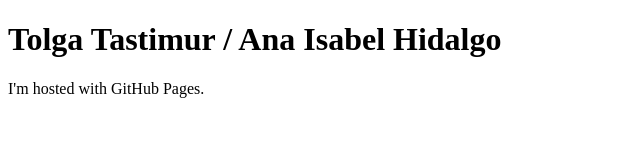
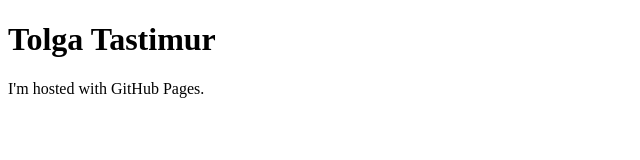
Before and after one commit to tolgatastimur/tolgatastimur.github.io, a plain HTML site: page index.html in a window 1280 px wide. Shown: the whole page, without its empty margins (0-640 px from the left). Drawn offline with Linux system fonts and the light colour scheme.

Commit message:
Update index.html

```diff
--- a/index.html
+++ b/index.html
@@ -1,7 +1,7 @@
 <!DOCTYPE html>
 <html>
 <body>
-<h1>Tolga Tastimur / Ana Isabel Hidalgo</h1>
+<h1>Tolga Tastimur</h1>
 <p>I'm hosted with GitHub Pages.</p>
 </body>
 </html>
```
